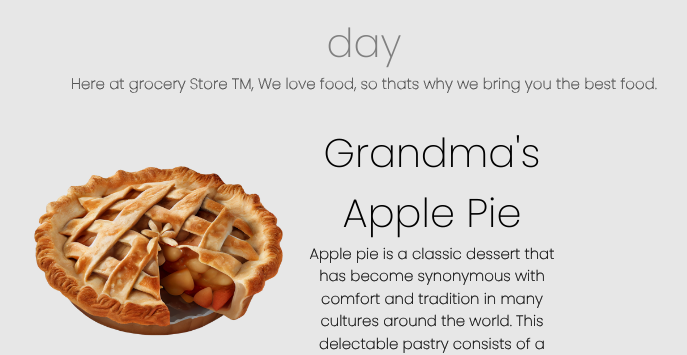
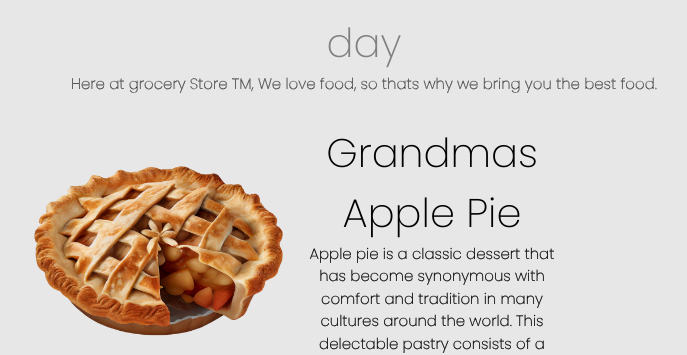
Before and after one commit to zachrousseau/COMSC.210.GroceryStore, a Next.js app: page /Items in a window 1280 px wide. Shown: the part 807-1162 px from the top of the page, without its empty margins (276-963 px from the left). Built offline with nearby package versions, Linux system fonts and the light colour scheme.

Commit message:
fixed dumb apostrophe error

```diff
--- a/app/Items/page.tsx
+++ b/app/Items/page.tsx
@@ -35,7 +35,7 @@ export default function Page() {
               <img src="/customers/apple-pie-transparent-png.png" />
             </div>
             <div className="two-col2">
-              <h1>Grandma's Apple Pie</h1>
+              <h1>Grandmas Apple Pie</h1>
               <p>Apple pie is a classic dessert that has become synonymous with comfort and tradition in many cultures around the world.
                 This delectable pastry consists of a sweet and spiced apple filling encased in a flaky pastry crust,
                 typically served warm with a scoop of vanilla ice cream or a dollop of whipped cream.
```
